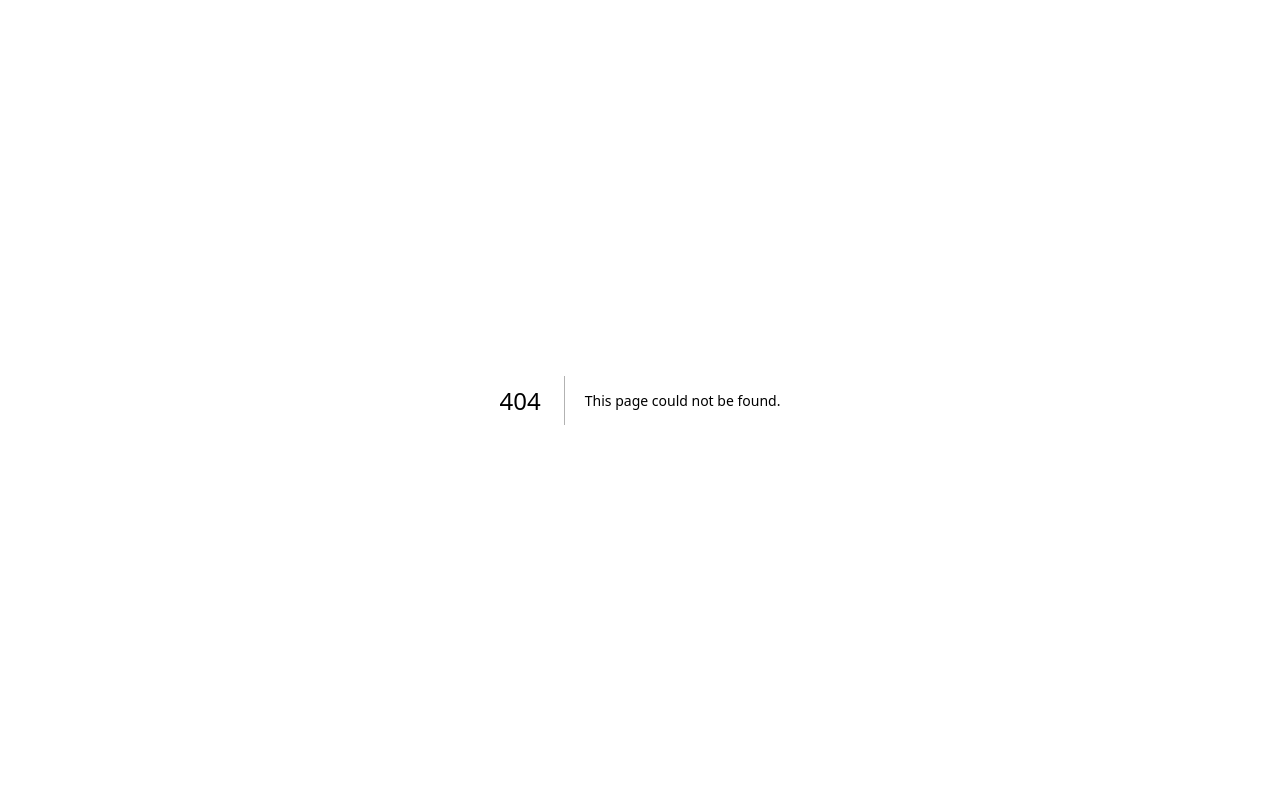
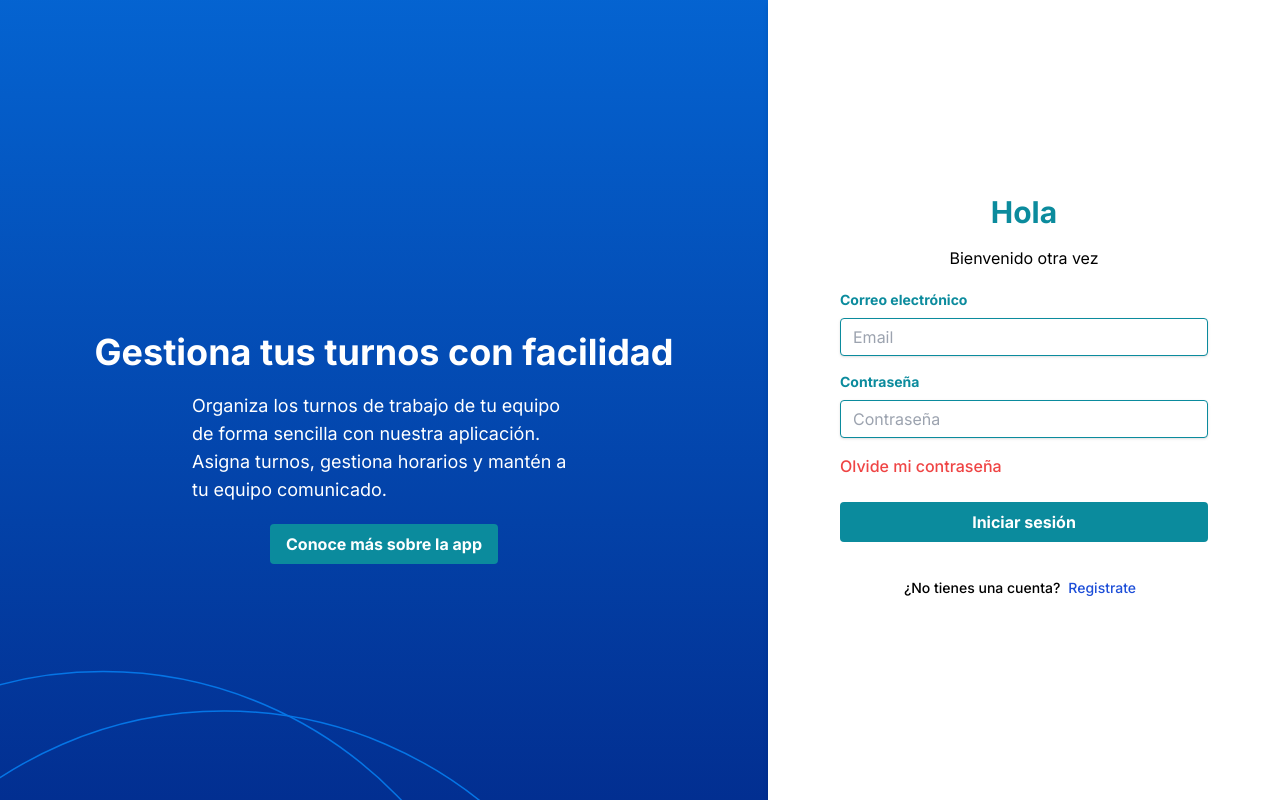
Before and after one commit to No-Country/c14-50-ft-nest, a Next.js app in the folder frontend/: page /auth/login in a window 1280 px wide. Before the commit this address had no page. Built offline with nearby package versions, Linux system fonts and the light colour scheme.

Commit message:
Modify login/register routes with just one layout

```diff
--- /dev/null
+++ b/frontend/src/app/auth/login/page.tsx
@@ -0,0 +1,22 @@
+import LoginForm from '@/components/LoginForm'
+import Link from "next/link"
+
+export default function Login() {
+
+  return (
+    <div className="p-3 shadow-md lg:w-[40%] lg:ml-auto lg:overflow-y-scroll bg-white flex flex-col items-center justify-center">
+        <h1 className='max-w-sm w-full text-primary font-bold text-3xl mb-4 text-center'>Hola</h1>
+        <p>Bienvenido otra vez</p>
+        <LoginForm/>
+        <p className="my-2 text-sm flex justify-between font-medium">
+        ¿No tienes una cuenta?
+        <Link
+          href="/auth/register"
+          className="text-blue-700 hover:text-blue-900 mx-2"
+        >
+          Registrate
+        </Link>
+      </p>
+    </div>
+  )
+}
--- a/frontend/src/app/register/page.tsx
+++ b/frontend/src/app/auth/register/page.tsx
@@ -3,7 +3,7 @@ import RegisterForm from "@/components/RegisterForm";
 const RegisterPage = () => {
   return (
     <div className="p-3 shadow-md lg:w-[40%] lg:ml-auto lg:overflow-y-scroll bg-white flex flex-col items-center">
-      <h1 className='max-w-sm w-full text-center text-primary font-bold text-2xl mb-4'>Registro</h1>
+      <h1 className='max-w-sm w-full text-center text-primary font-bold text-3xl mb-4'>Registro</h1>
       <RegisterForm />
     </div>
   );
--- a/frontend/src/app/login/layout.tsx
+++ /dev/null
@@ -1,19 +0,0 @@
-import Banner from "@/components/Banner";
-import React from "react";
-
-export default function LoginLayout({
-  children,
-}: {
-  children: React.ReactNode;
-}) {
-  return (
-    <html lang="en">
-      <body>
-      <main className="lg:overflow-y-hidden lg:max-h-screen flex flex-col-reverse lg:flex-row relative">
-        <Banner />
-        {children}
-        </main>
-      </body>
-    </html>
-  );
-}
--- a/frontend/src/app/login/page.tsx
+++ /dev/null
@@ -1,45 +0,0 @@
-import Link from "next/link"
-
-export default function Login() {
-
-  return (
-    <main className="login-page-container  grid place-content-center min-h-screen w-[40%] ml-auto bg-white">
-      <section className="w-screen px-10 py-10 rounded-lg flex flex-col gap-5 justify-center min-w-full max-w-md mx-auto">
-        <div>
-
-        <h1 className="loginText text-5xl mb-7 text-black font-bold relative">
-        Hola!
-        </h1>
-        <span>Bienvenido otra vez!</span>
-        </div>
-        <form
-          className="flex flex-col gap- min-w-full gap-3"
-        >
-          <div className="flex flex-col gap-3">
-            <span className="text-black font-medium">Email</span>
-            <input
-              className="w-full pl-2 p-4 text-black focus:outline-none rounded-full"
-              type="email"
-              placeholder="Email"
-            />
-          </div>
-          <div className="flex flex-col gap-3">
-            <span className="text-black font-medium">Password</span>
-            <input
-              className="w-full rounded pl-2 p-4 text-black focus:outline-none"
-              type="password"
-              placeholder="Password"
-            />
-          </div>
-          <button className="singIn rounded px-3 py-2 text-white mt-5 font-medium">
-            Sign In
-          </button>
-        </form>
-        <div className="flex justify-between">
-          <button className="text-red-500">Forgot password</button>
-          <Link href="/register">Sign Up</Link>
-        </div>
-      </section>
-    </main>
-  )
-}
--- a/frontend/src/app/page.tsx
+++ b/frontend/src/app/page.tsx
@@ -5,8 +5,8 @@ export default function Home() {
   return (
     <main className="flex min-h-screen flex-col items-center p-24">
       <h1>App</h1>
-      <Link className="p-2 underline" href="/login">Login</Link>
-      <Link className="p-2 underline" href="/register">Registrarse</Link>
+      <Link className="p-2 underline" href="/auth/login">Login</Link>
+      <Link className="p-2 underline" href="/auth/register">Registrarse</Link>
     </main>
   )
 }
--- /dev/null
+++ b/frontend/src/components/LoginForm.tsx
@@ -0,0 +1,49 @@
+'use client'
+import Link from 'next/link'
+import { useState } from 'react'
+
+const LoginForm = () => {
+  const [email, setEmail] = useState('')
+  const [password, setPassword] = useState('')
+  const [message, setMessage] = useState('')
+
+  const handleSubmit = () => {
+    setMessage
+    console.log(email, password)
+  }
+
+  return (
+    <form className={`flex flex-col justify-center max-w-sm w-full h-fit px-2 py-5 text-primary gap-4`}>
+       <div className="mb-0">
+        <label className="block text-sm font-bold mb-2">Correo electrónico</label>
+        <input
+          value={email}
+          type="email"
+          placeholder="Email"
+          onChange={e => setEmail(e.target.value)}
+        />
+      </div>
+      <div className="mb-0">
+        <label className="block text-sm font-bold mb-2">Contraseña</label>
+        <input
+          value={email}
+          type="password"
+          placeholder="Contraseña"
+          onChange={e => setPassword(e.target.value)}
+        />
+      </div>
+      <Link href="/auth/register" className="text-red-500 font-medium">Olvide mi contraseña</Link>
+      <div className='my-2'>
+        <button
+          className="bg-primary w-full text-white hover:bg-[#0C616E] font-bold py-2 px-4 rounded focus:outline-none focus:shadow-outline ease-in-out duration-300"
+          type="submit"
+        >
+          Iniciar sesión
+        </button>
+        <p>{message}</p>
+      </div>
+    </form>
+  )
+}
+
+export default LoginForm
--- a/frontend/src/components/RegisterForm.tsx
+++ b/frontend/src/components/RegisterForm.tsx
@@ -62,7 +62,7 @@ const RegisterForm = () => {
 
   return (
     <form
-    className={`flex flex-col justify-center max-w-sm w-full h-fit py-5 text-primary  ${
+    className={`flex flex-col justify-center max-w-sm w-full h-fit px-2 py-5 text-primary  ${
       newError ? "gap-1" : "gap-5"
     }`}
       onSubmit={handleSubmit(submitData)}
@@ -77,12 +77,12 @@ const RegisterForm = () => {
         />
         <div className="w-11 h-6 bg-gray-200 rounded-full peer peer-focus:ring-4 peer-focus:ring-blue-300 dark:peer-focus:ring-primary dark:bg-gray-700 peer-checked:after:translate-x-full peer-checked:after:border-white after:content-[''] after:absolute after:top-0.5 after:left-[2px] after:bg-white after:border-gray-300 after:border after:rounded-full after:h-5 after:w-5 after:transition-all dark:border-gray-600 peer-checked:bg-primary"></div>
         <span className="ml-3 text-sm font-medium text-gray-900 dark:text-gray-300">
-          Register as a professional
+          Registrarme como profesional
         </span>
       </label>
       </div>
       <div className="mb-0">
-        <label className="block text-sm font-bold mb-2">Name</label>
+        <label className="block text-sm font-bold mb-2">Nombre</label>
         <input
           type="text"
           {...register("name")}
@@ -95,7 +95,7 @@ const RegisterForm = () => {
         </span>
       )}
       <div className="mb-0">
-        <label className="block text-sm font-bold mb-2">Last Name</label>
+        <label className="block text-sm font-bold mb-2">Apellido</label>
 
         <input
           type="text"
@@ -122,7 +122,7 @@ const RegisterForm = () => {
         </span>
       )}
       <div className="mb-0">
-        <label className="block text-sm font-bold mb-2">Email</label>
+        <label className="block text-sm font-bold mb-2">Correo electrónico</label>
         <input
           type="email"
           {...register("email")}
@@ -134,8 +134,25 @@ const RegisterForm = () => {
           {errors.email.message}
         </span>
       )}
+      {isChecked ? (
+        <>
+          <p className='block text-sm font-bold'>Trabaja con:</p>
+          <label className="inline-flex items-center cursor-pointer">
+            <input type="checkbox" className="form-checkbox h-5 w-5 text-primary" />
+            <span className="ml-2 text-gray-700">Obra Social 1</span>
+          </label>
+          <label className="inline-flex items-center cursor-pointer">
+            <input type="checkbox" className="form-checkbox h-5 w-5 text-primary" />
+            <span className="ml-2 text-gray-700">Obra Social 2</span>
+          </label>
+          <label className="inline-flex items-center cursor-pointer">
+            <input type="checkbox" className="form-checkbox h-5 w-5 text-primary" />
+            <span className="ml-2 text-gray-700">Obra Social 3</span>
+          </label>
+        </>
+      ) : (
         <div className="mb-0">
-        <label className="block text-sm font-bold mb-2">Obra Social</label>
+          <label className="block text-sm font-bold mb-2">Obra social</label>
           <select
             {...register("insurance")}
           >
@@ -147,13 +164,14 @@ const RegisterForm = () => {
             ))}
           </select>
         </div>
+      )}
       {errors.insurance && (
         <span className="bg-red-200 text-red-600 px-4 rounded-sm ">
           {errors.insurance.message}
         </span>
       )}
       <div className="mb-0">
-        <label className="block text-sm font-bold mb-2">Birthdate</label>
+        <label className="block text-sm font-bold mb-2">Fecha de nacimiento</label>
         <input
           type="date"
           ref={date}
@@ -166,7 +184,7 @@ const RegisterForm = () => {
         </span>
       )}
       <div className="mb-0">
-        <label className="block text-sm font-bold mb-2">Phone Number</label>
+        <label className="block text-sm font-bold mb-2">Número de teléfono</label>
         <input
           type="number"
           {...register("phoneNumber")}
@@ -181,11 +199,11 @@ const RegisterForm = () => {
       {isChecked && (
         <>
           <div className="mb-0">
-          <label className="block text-sm font-bold mb-2">License Number</label>
+          <label className="block text-sm font-bold mb-2">Número de matrícula</label>
           <input
             type="text"
             {...register("licenseNumber")}
-            placeholder="Número de Licencia"
+            placeholder="Número de Matricula"
             />
           </div>
           {errors.licenseNumber && (
@@ -194,7 +212,7 @@ const RegisterForm = () => {
             </span>
           )}
           <div className="mb-0">
-            <label className="block text-sm font-bold mb-2">Genre</label>
+            <label className="block text-sm font-bold mb-2">Género</label>
             <select
               {...register("genre")}
             >
@@ -214,7 +232,7 @@ const RegisterForm = () => {
         </>
       )}
       <div className="mb-0">
-        <label className="block text-sm font-bold mb-2">Password</label>
+        <label className="block text-sm font-bold mb-2">Contraseña</label>
         <input
           type="password"
           {...register("password")}
@@ -227,7 +245,7 @@ const RegisterForm = () => {
         </span>
       )}
       <div className="mb-0">
-        <label className="block text-sm font-bold mb-2">Confirm Password</label>
+        <label className="block text-sm font-bold mb-2">Confirmar contraseña</label>
         <input
           type="password"
           {...register("confirmPassword")}
@@ -239,21 +257,21 @@ const RegisterForm = () => {
           {errors.confirmPassword.message}
         </span>
       )}
-      <div>
+      <div className='my-2'>
         <button
-          className="bg-primary text-white hover:bg-[#0C616E] font-bold py-2 px-4 rounded focus:outline-none focus:shadow-outline ease-in-out duration-300"
+          className="bg-primary w-full text-white hover:bg-[#0C616E] font-bold py-2 px-4 rounded focus:outline-none focus:shadow-outline ease-in-out duration-300"
           type="submit"
         >
           Registrar
         </button>
       </div>
-      <p className="my-1 text-sm flex justify-between px-3 font-medium">
-        Already have an Account?
+      <p className="my-2 text-sm flex justify-between font-medium">
+        ¿Ya tienes una cuenta?
         <Link
-          href="/login"
-          className="text-blue-700 hover:text-blue-900 underline "
+          href="/auth/login"
+          className="text-blue-700 hover:text-blue-900 mx-2"
         >
-          Sign in
+          Iniciar sesión
         </Link>
       </p>
     </form>
--- a/frontend/src/components/RegisterSchema.ts
+++ b/frontend/src/components/RegisterSchema.ts
@@ -29,7 +29,7 @@ const RegisterSchema: ZodType<FormData> = z.object({
   phoneNumber: z.string().refine((value) => value.replace(/\D/g, '').length > 9, {
     message: 'Ingrese un número de telefono válido',
   }),
-  licenseNumber: z.string().min(6, {message: 'El nombre debe tener al menos 6 caracteres'}),
+  licenseNumber: z.string().min(6, {message: 'Ingrese una matricula válida'}),
   genre: z.enum(genreOptions, {errorMap: () => ({message: 'Selecciona una género'})}),
   password: z.string().min(6, { message: 'La contraseña debe tener al menos 6 caracteres' }),
   confirmPassword: z.string().min(6, { message: 'La contraseña debe tener al menos 6 caracteres' }),
```
Also changed, not shown: frontend/src/app/auth/layout.tsx (renamed from frontend/src/app/register/layout.tsx). Lines whose indentation alone changed are shown as unchanged.
